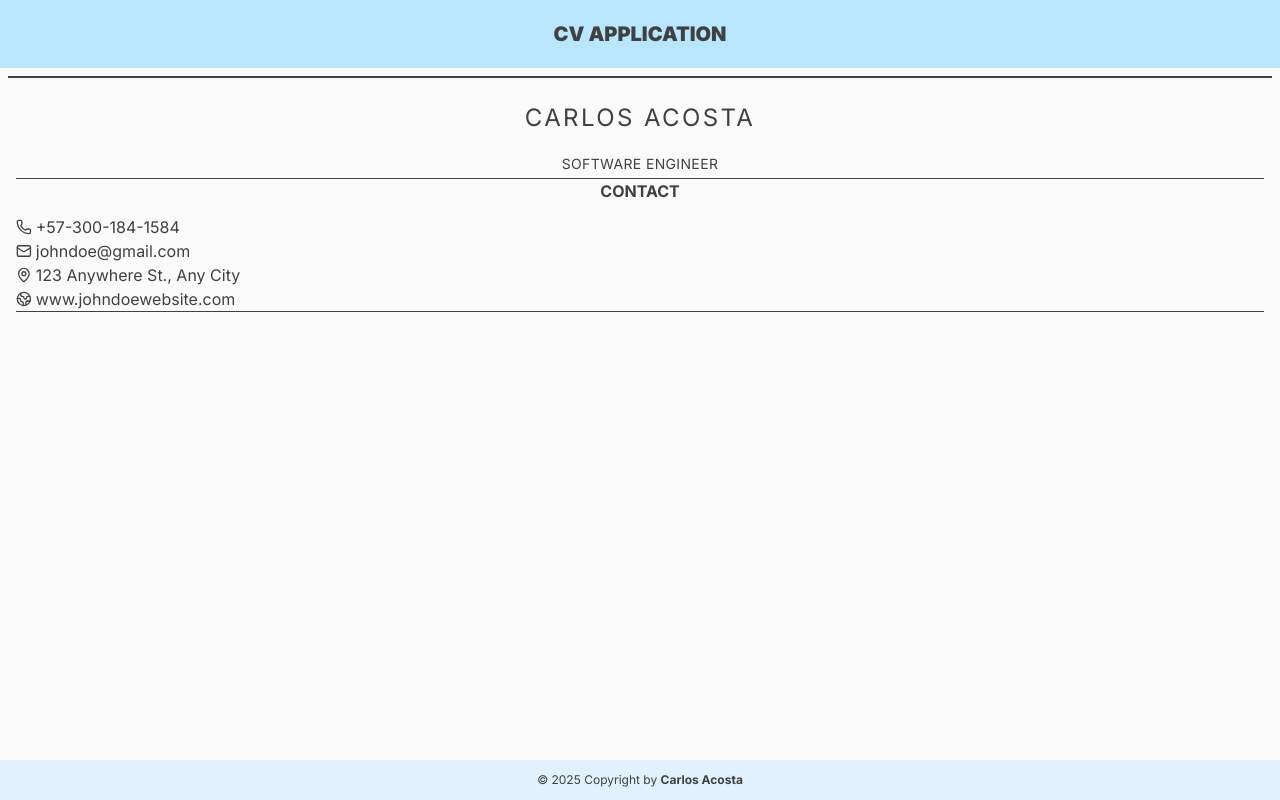
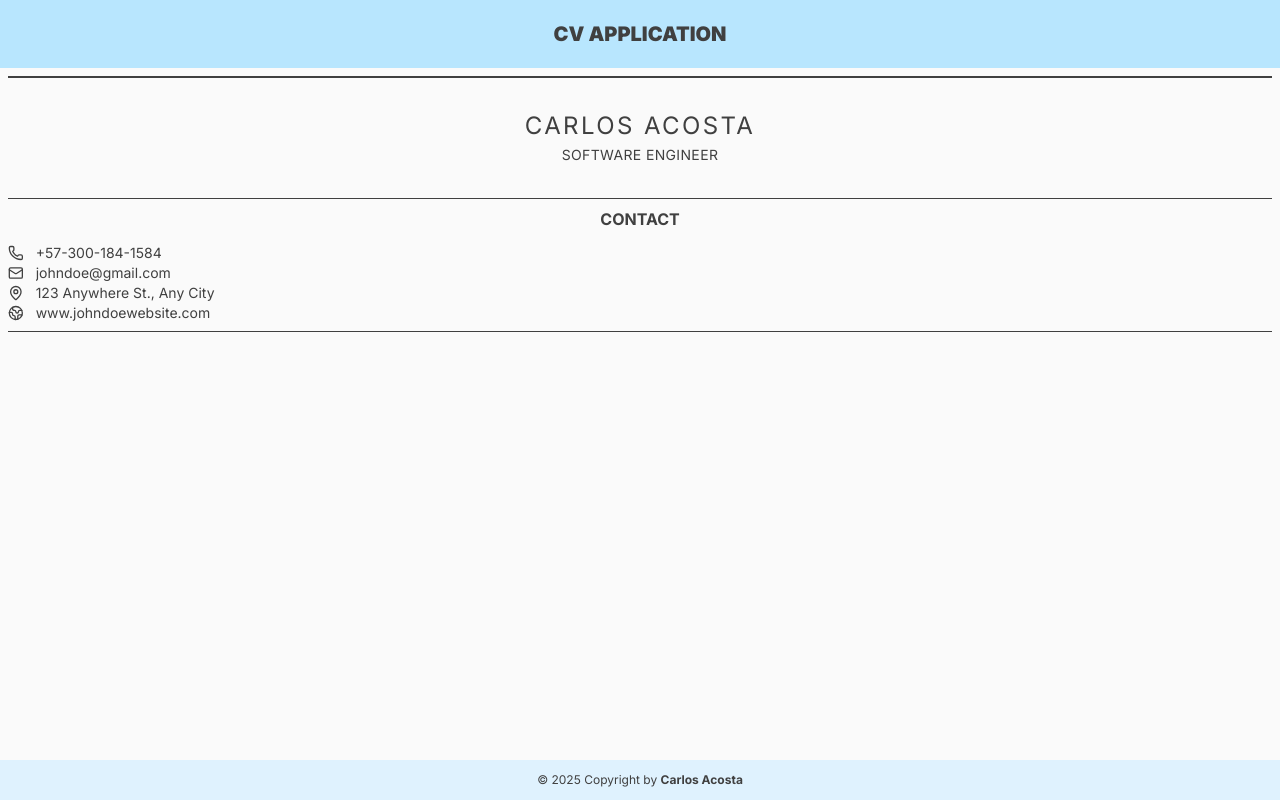
Before and after one commit to Carlosaac23/TOP-cv-application, a React (Vite) app: page / in a window 1280 px wide. Built offline with nearby package versions, Linux system fonts and the light colour scheme.

Commit message:
style: add and adjust some styles to improve the components

```diff
--- a/src/components/Contact.jsx
+++ b/src/components/Contact.jsx
@@ -11,21 +11,37 @@ export default function Contact() {
   return (
     <div>
       <h2 className='mb-3 text-center font-bold uppercase'>Contact</h2>
-      <div className='flex items-center gap-1'>
+      <div className='flex items-center gap-3'>
         <Phone size={16} color='#404040' />
-        <SingleLineEdit value={telephone} setValue={setTelephone} />
+        <SingleLineEdit
+          className={'text-sm'}
+          value={telephone}
+          setValue={setTelephone}
+        />
       </div>
-      <div className='flex items-center gap-1'>
+      <div className='flex items-center gap-3'>
         <Mail size={16} color='#404040' />
-        <SingleLineEdit value={email} setValue={setEmail} />
+        <SingleLineEdit
+          className={'text-sm'}
+          value={email}
+          setValue={setEmail}
+        />
       </div>
-      <div className='flex items-center gap-1'>
+      <div className='flex items-center gap-3'>
         <MapPin size={16} color='#404040' />
-        <SingleLineEdit value={address} setValue={setAddress} />
+        <SingleLineEdit
+          className={'text-sm'}
+          value={address}
+          setValue={setAddress}
+        />
       </div>
-      <div className='flex items-center gap-1'>
+      <div className='flex items-center gap-3'>
         <Earth size={16} color='#404040' />
-        <SingleLineEdit value={website} setValue={setWebsite} />
+        <SingleLineEdit
+          className={'text-sm'}
+          value={website}
+          setValue={setWebsite}
+        />
       </div>
     </div>
   );
--- a/src/components/Form.jsx
+++ b/src/components/Form.jsx
@@ -3,11 +3,11 @@ import Name from './Name';
 
 export default function Form() {
   return (
-    <main className='m-2 grid grid-cols-2 border-t-2 p-2'>
-      <div className='col-span-2 border-b'>
+    <main className='m-2 grid grid-cols-2 border-t-2'>
+      <div className='col-span-2 border-b py-8'>
         <Name />
       </div>
-      <div className='col-span-2 border-b'>
+      <div className='col-span-2 border-b py-2'>
         <Contact />
       </div>
     </main>
--- a/src/components/Name.jsx
+++ b/src/components/Name.jsx
@@ -9,7 +9,7 @@ export default function Name() {
     <>
       <div>
         <SingleLineEdit
-          className={'p-4 text-center text-2xl tracking-widest uppercase'}
+          className={'text-center text-2xl tracking-widest uppercase'}
           value={name}
           setValue={setName}
           style='big'
@@ -17,7 +17,7 @@ export default function Name() {
       </div>
       <div>
         <SingleLineEdit
-          className={'p-1 text-center text-sm tracking-wide uppercase'}
+          className={'text-center text-sm tracking-wide uppercase'}
           value={profession}
           setValue={setProfession}
           style='small'
--- a/src/components/SingleLineEdit.jsx
+++ b/src/components/SingleLineEdit.jsx
@@ -13,7 +13,7 @@ export default function SingleLineEdit({ value, className }) {
       aria-label='Field name'
       value={editingValue}
       onChange={onChange}
-      className={`${className} w-full hover:cursor-pointer hover:bg-neutral-100 focus:outline-none`}
+      className={`${className} w-full hover:cursor-pointer hover:bg-neutral-200 focus:outline-none`}
     />
   );
 }
```
